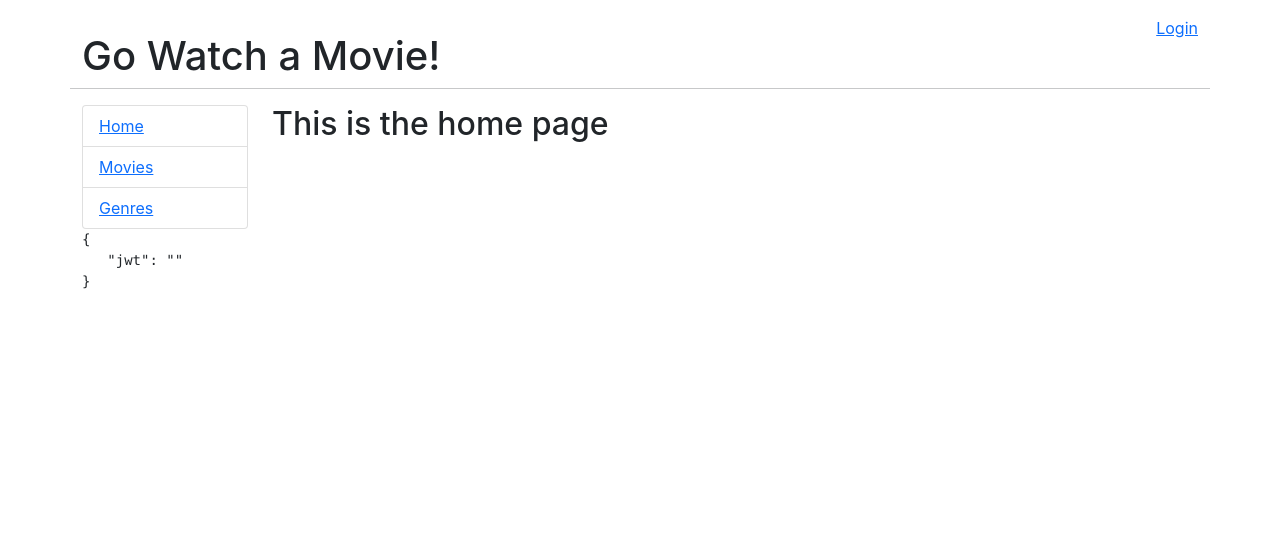
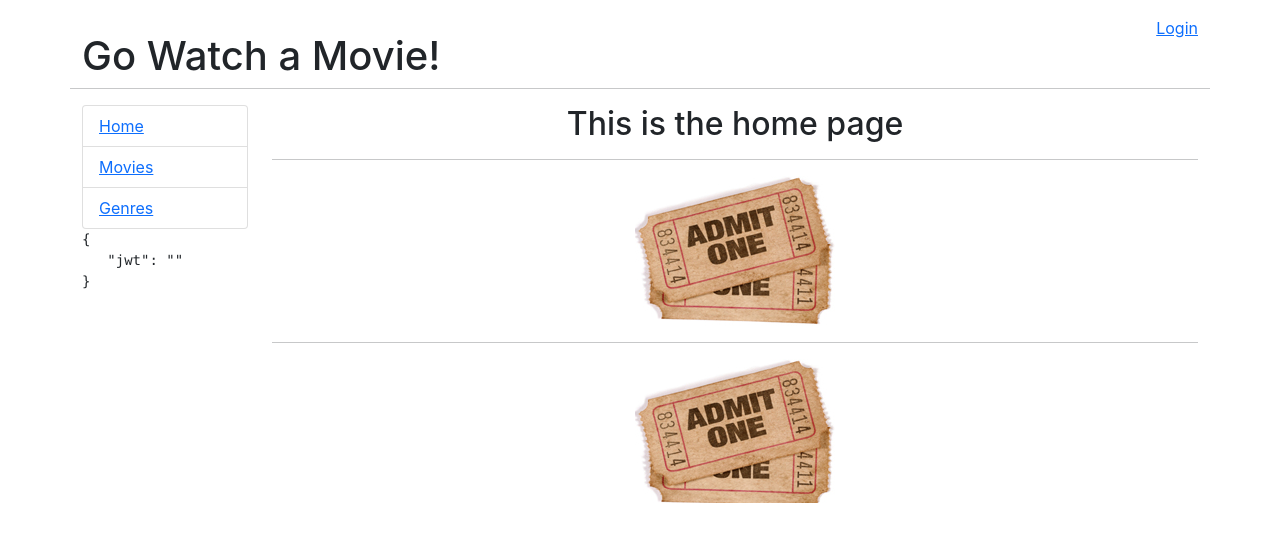
Before and after one commit to kshneo0/GoAndReact, a React (Create React App) app in the folder react-app/go-movies/: page / in a window 1280 px wide. Shown: the top 542 px of the page. Built offline with nearby package versions, Linux system fonts and the light colour scheme.

Commit message:
sec8 ch087 Adding images

```diff
--- /dev/null
+++ b/react-app/go-movies/src/components/Home.css
@@ -0,0 +1,7 @@
+.tickets {
+  background-image: url("./../images/movie_tickets.jpg");
+  width: 200px;
+  height: 144px;
+  margin-left: auto;
+  margin-right: auto;
+}
--- a/react-app/go-movies/src/components/Home.js
+++ b/react-app/go-movies/src/components/Home.js
@@ -1,7 +1,17 @@
 import React, { Component } from "react";
+import Ticket from "./../images/movie_tickets.jpg";
+import "./Home.css";
 
 export default class Home extends Component {
   render() {
-    return <h2>This is the home page</h2>;
+    return (
+      <div className="text-center">
+        <h2>This is the home page</h2>
+        <hr />
+        <img src={Ticket} alt="movie ticket" />
+        <hr />
+        <div className="tickets"></div>
+      </div>
+    );
   }
 }
```
Also changed, not shown: react-app/go-movies/src/images/movie_tickets.jpg (added).
